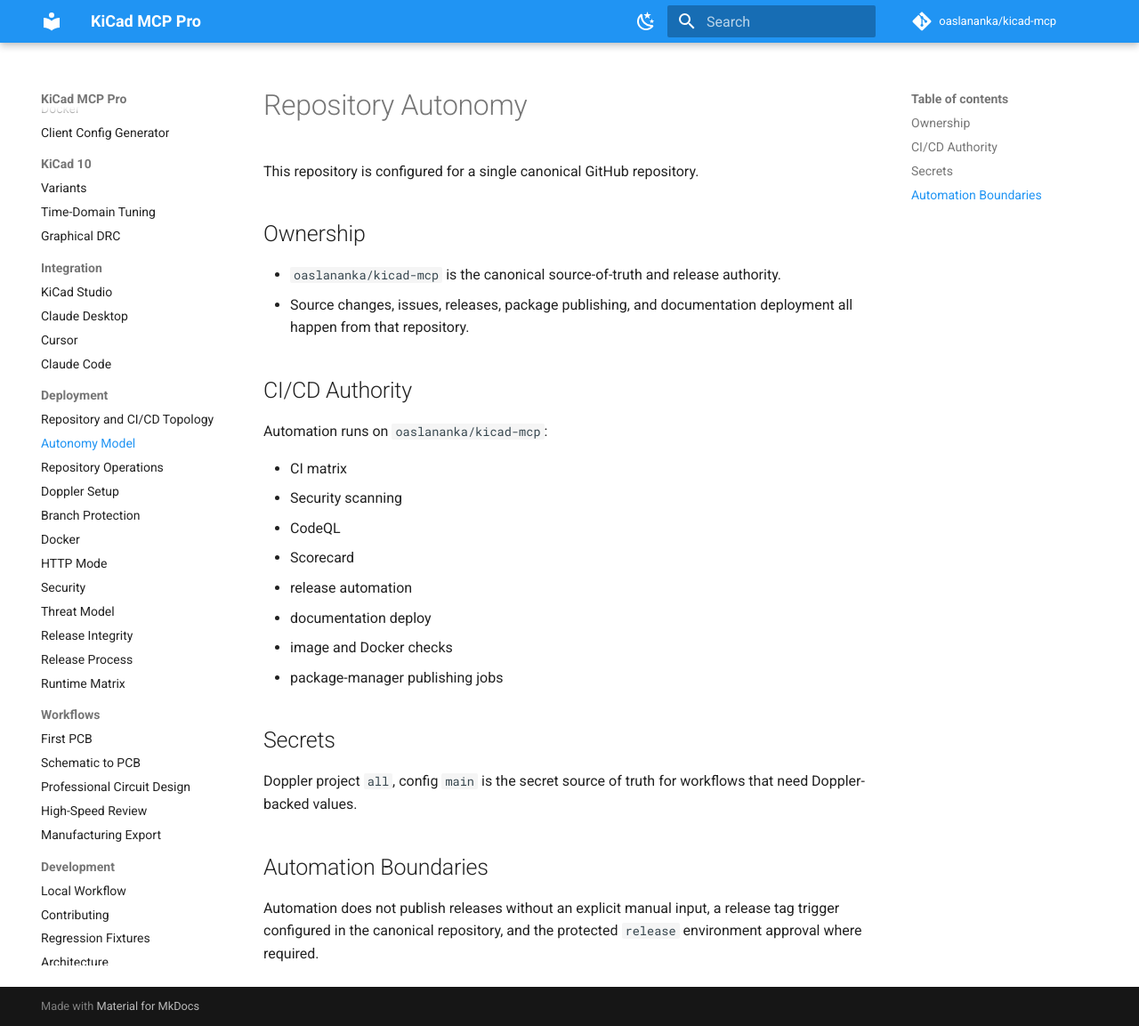
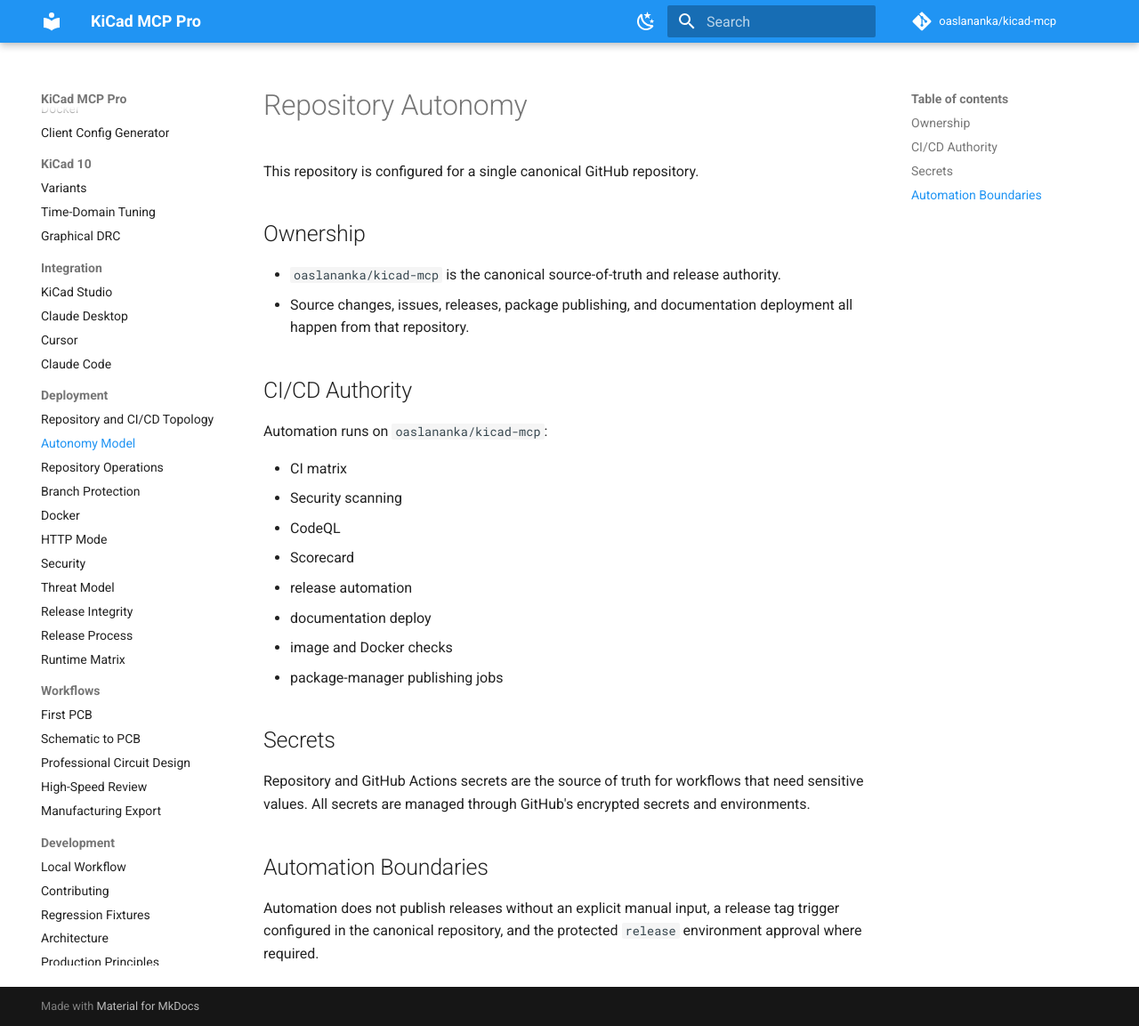
Before and after one commit to oaslananka/kicad-mcp, an MkDocs documentation site: the page built from docs/autonomy.md, in a window 1280 px wide and 1153 px high. Shown: the whole window at 89% size. Built offline with MkDocs 1.6.1 and Material for MkDocs 9.7.7, drawn with Linux system fonts in a browser that asks for light colours; comment, search, counter and statistics services are not loaded.

Commit message:
chore: remove all Doppler references — no longer in use
Deleted:
- scripts/verify_doppler_secrets.ps1
- scripts/verify_doppler_secrets.sh
- docs/doppler-setup.md

Edited:
- Taskfile.yml: remove doppler:check task
- mkdocs.yml: remove Doppler nav entry
- docs/development.md: replace Doppler troubleshooting hint
- docs/autonomy.md: replace Doppler secrets section with GitHub secrets

```diff
--- a/Taskfile.yml
+++ b/Taskfile.yml
@@ -140,11 +140,6 @@
     cmds:
       - uv run kicad-mcp-pro tray --port 3334
 
-  doppler:check:
-    desc: Verify required Doppler secrets
-    cmds:
-      - bash scripts/verify_doppler_secrets.sh
-
   inspect:
     desc: Launch the MCP Inspector GUI for interactive tool debugging
     cmds:
--- a/docs/autonomy.md
+++ b/docs/autonomy.md
@@ -23,8 +23,9 @@
 
 ## Secrets
 
-Doppler project `all`, config `main` is the secret source of truth for
-workflows that need Doppler-backed values.
+Repository and GitHub Actions secrets are the source of truth for
+workflows that need sensitive values. All secrets are managed through
+GitHub's encrypted secrets and environments.
 
 ## Automation Boundaries
 
--- a/mkdocs.yml
+++ b/mkdocs.yml
@@ -80,7 +80,6 @@
       - Repository and CI/CD Topology: deployment/repository-topology.md
       - Autonomy Model: autonomy.md
       - Repository Operations: repository-operations.md
-      - Doppler Setup: doppler-setup.md
       - Branch Protection: branch-protection.md
       - Docker: deployment/docker.md
       - HTTP Mode: deployment/http-mode.md
```
Also changed, not shown: docs/development.md (+1 -1 lines), docs/doppler-setup.md (deleted, +0 -78 lines), 2 other files.
